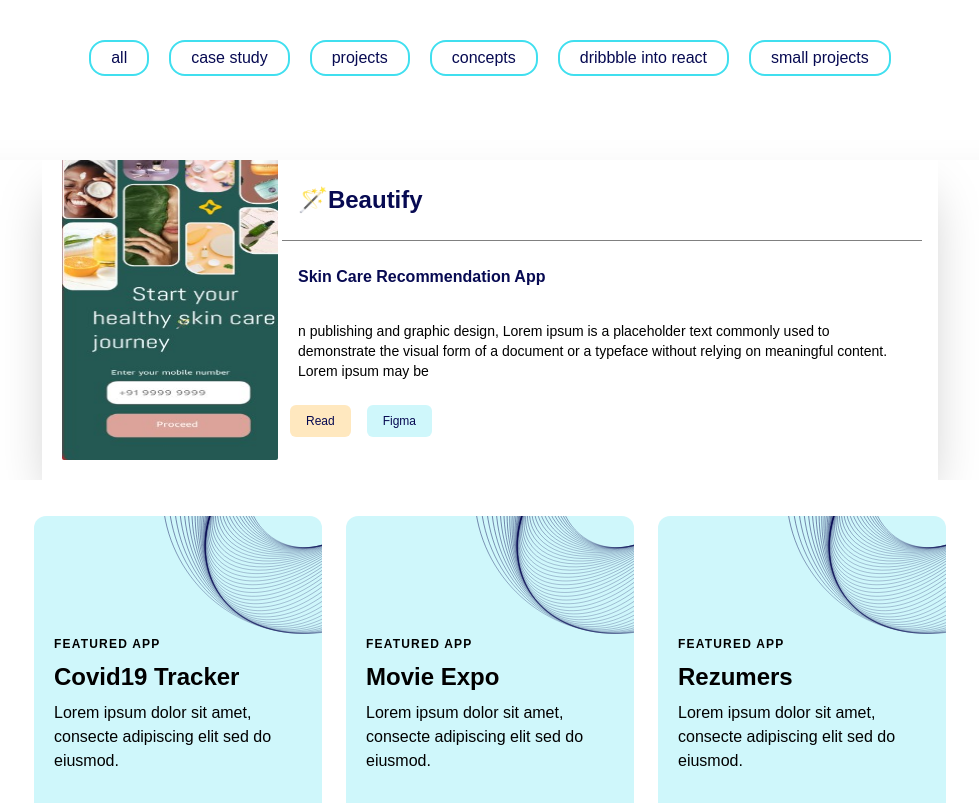
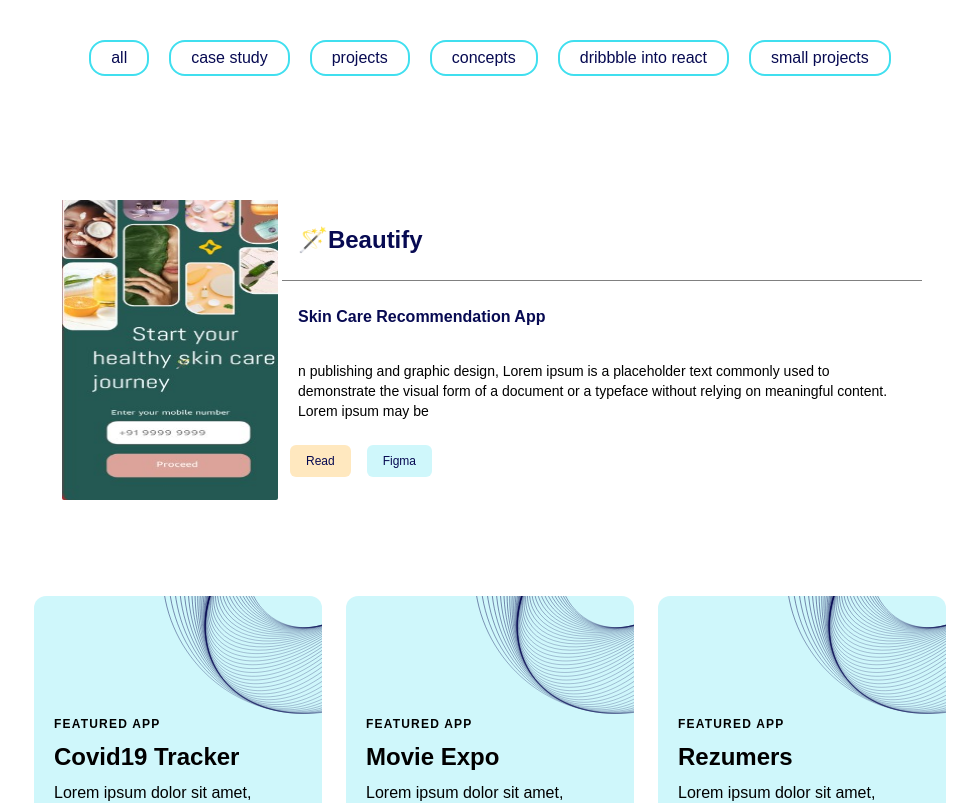
Before and after one commit to priyasarpate/blog-site, a Next.js app: page /projects in a window 1280 px wide. Shown: the top 803 px of the page, without its empty margins (150-1129 px from the left). Built offline with nearby package versions, Linux system fonts and the light colour scheme.

Commit message:
new changes to case study card

```diff
--- a/components/projects/CaseStudy.js
+++ b/components/projects/CaseStudy.js
@@ -6,9 +6,9 @@ function CaseStudy() {
   return (
     <div>
       {/* min-h-screen  */}
-      <div class="flex justify-center items-center font-mono mt-11 shadow-2xl">
-        <div class="shadow-2xl">
-          <div class="md:flex px-4 max-w-4xl shadow-2xl">
+      <div class="flex justify-center items-center font-mono mt-11 py-8">
+        <div class="">
+          <div class="md:flex px-4 py-2 max-w-4xl shadow-md">
             <div class="flex-none">
               <Image
                 alt="pic"
```
